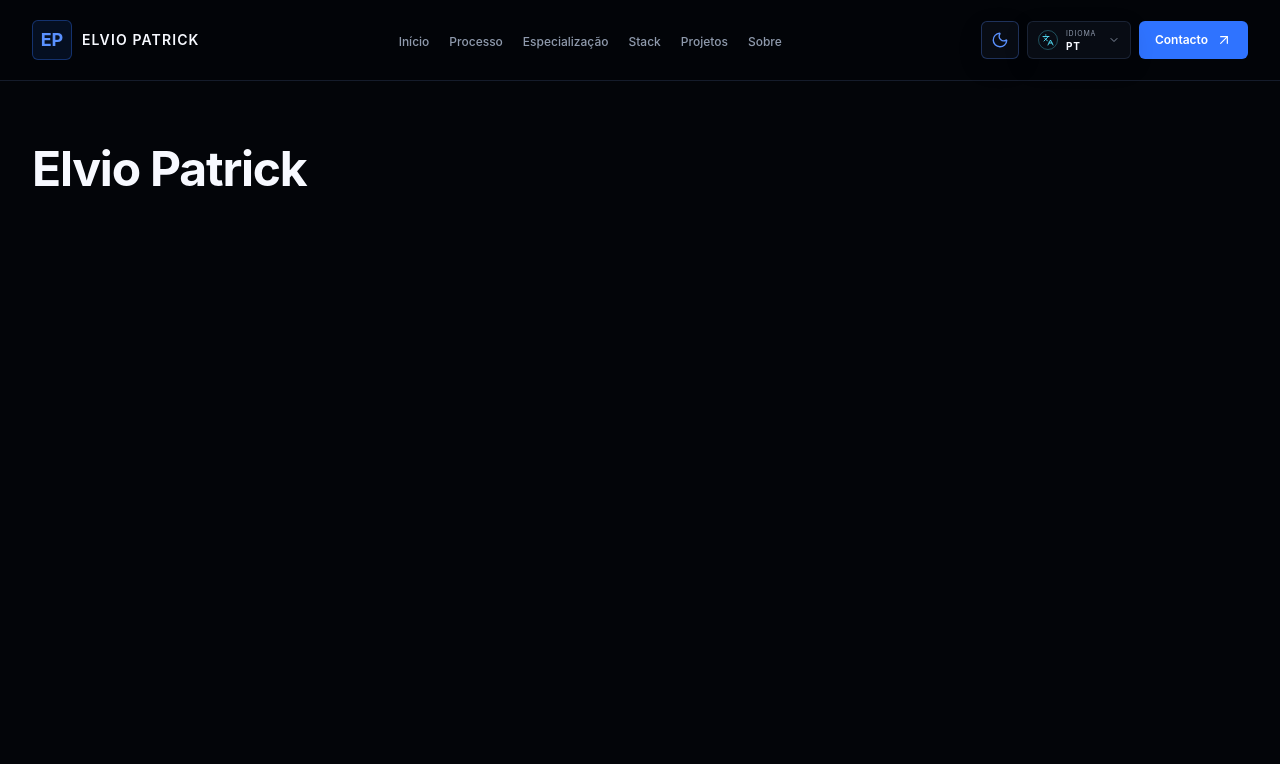
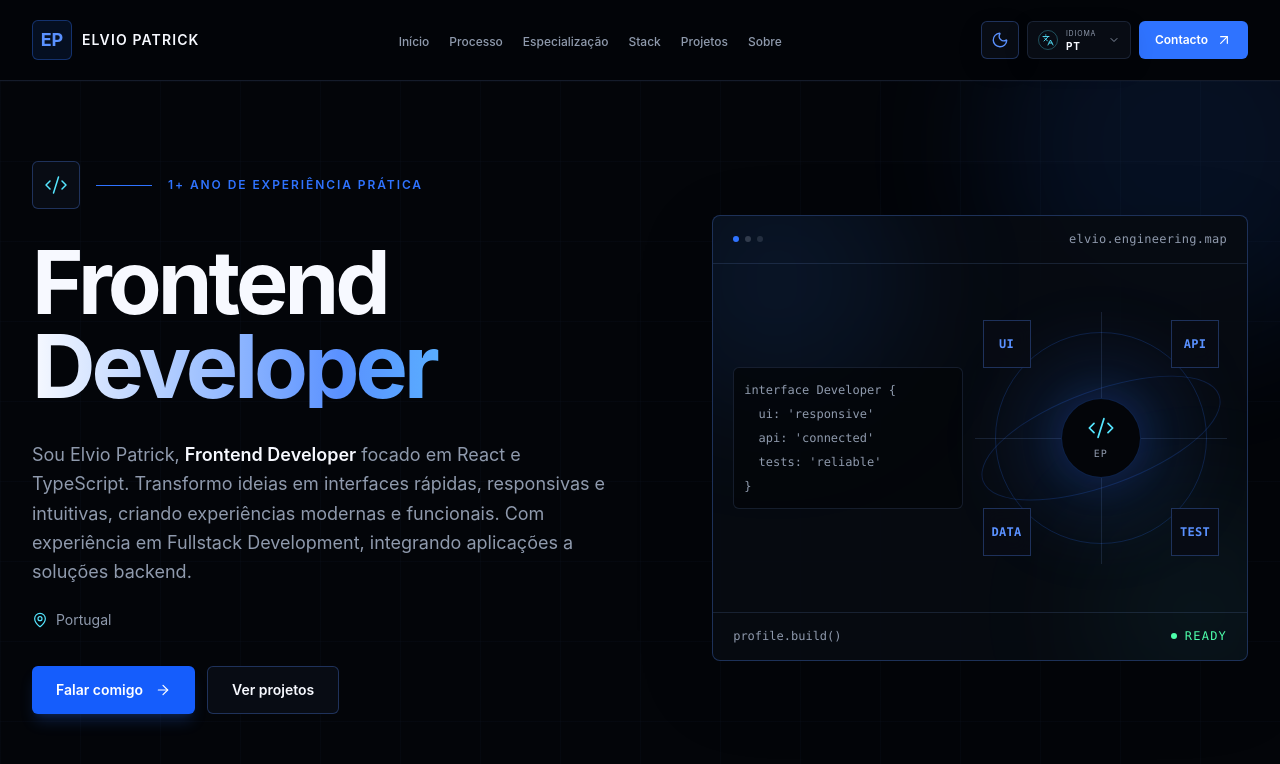
Before and after one commit to elviopatrickdev/portfolio_website_2026, a React (Vite) app: page / in a window 1280 px wide. Shown: the top 764 px of the page. Built offline with nearby package versions, Linux system fonts and the light colour scheme.

Commit message:
feat: implement Hero component with internationalization support and associated tests

```diff
--- a/src/App.tsx
+++ b/src/App.tsx
@@ -1,17 +1,13 @@
 import { Header } from './components/Header/Header'
+import { Hero } from './components/Hero/Hero'
 
 function App() {
   return (
     <>
       <Header />
 
-      <main
-        id="inicio"
-        className="mx-auto min-h-[calc(100dvh-5rem)] max-w-7xl px-4 py-16 sm:px-6 lg:px-8"
-      >
-        <h1 className="text-4xl font-bold tracking-tight text-foreground sm:text-5xl">
-          Elvio Patrick
-        </h1>
+      <main className="min-h-[calc(100dvh-5rem)]">
+        <Hero />
       </main>
     </>
   )
--- /dev/null
+++ b/src/components/Hero/Hero.tsx
@@ -0,0 +1,111 @@
+import { ArrowRight, Code2, MapPin } from 'lucide-react'
+import { useId } from 'react'
+import { Trans, useTranslation } from 'react-i18next'
+import { HeroVisual } from './HeroVisual'
+
+export function Hero() {
+  const { t } = useTranslation('translation')
+  const headingId = useId()
+
+  return (
+    <section
+      id="inicio"
+      aria-labelledby={headingId}
+      className="relative isolate overflow-hidden bg-background py-16 sm:py-20"
+    >
+      <div
+        aria-hidden="true"
+        className="pointer-events-none absolute inset-0 -z-10 bg-[linear-gradient(to_right,var(--grid-line)_1px,transparent_1px),linear-gradient(to_bottom,var(--grid-line)_1px,transparent_1px)] bg-size-[80px_80px]"
+      />
+
+      <div
+        aria-hidden="true"
+        className="pointer-events-none absolute -top-32 -right-24 -z-10 size-96 rounded-full bg-primary/10 blur-3xl"
+      />
+
+      <div className="mx-auto grid max-w-7xl items-center gap-14 px-4 sm:px-6 lg:grid-cols-[1.15fr_1fr] lg:gap-12 lg:px-8 xl:gap-16">
+        <div className="min-w-0">
+          <div className="flex items-center gap-3 sm:gap-4">
+            <span className="grid size-12 shrink-0 place-items-center rounded-md border border-border-strong bg-surface text-accent">
+              <Code2
+                aria-hidden="true"
+                className="size-6"
+                strokeWidth={1.5}
+              />
+            </span>
+
+            <span
+              aria-hidden="true"
+              className="h-px w-8 shrink-0 bg-primary sm:w-14"
+            />
+
+            <p className="text-xs font-semibold uppercase tracking-[0.16em] text-primary">
+              {t('hero.experience')}
+            </p>
+          </div>
+
+          <h1
+            id={headingId}
+            className="mt-8 text-5xl leading-[0.95] font-bold tracking-[-0.045em] text-foreground sm:text-7xl lg:text-[clamp(4rem,7vw,5.5rem)]"
+          >
+            <span className="block">
+              {t('hero.title')}
+            </span>
+            {' '}
+            <span className="block bg-linear-to-r from-foreground via-primary-bright to-accent bg-clip-text text-transparent">
+              {t('hero.titleHighlight')}
+            </span>
+          </h1>
+
+          <p className="mt-8 max-w-xl text-base leading-relaxed text-muted-foreground sm:text-lg">
+            <Trans
+              ns="translation"
+              i18nKey="hero.description"
+              components={{
+                strong: (
+                  <strong className="font-semibold text-foreground" />
+                ),
+              }}
+            />
+          </p>
+
+          <p className="mt-6 flex items-center gap-2 text-sm text-muted-foreground">
+            <MapPin
+              aria-hidden="true"
+              className="size-4 shrink-0 text-accent"
+              strokeWidth={1.8}
+            />
+
+            {t('hero.location')}
+          </p>
+
+          <div className="mt-9 flex flex-wrap items-center gap-3">
+            <a
+              href="#contacto"
+              className="inline-flex min-h-12 items-center justify-center gap-3 rounded-md bg-blue-600 px-6 text-sm font-semibold text-white shadow-lg shadow-primary/20 transition-colors duration-200 hover:bg-blue-700 focus-visible:outline-2 focus-visible:outline-offset-4 focus-visible:outline-accent motion-reduce:transition-none"
+            >
+              {t('hero.contact')}
+
+              <ArrowRight
+                aria-hidden="true"
+                className="size-4"
+                strokeWidth={1.8}
+              />
+            </a>
+
+            <a
+              href="#projetos"
+              className="inline-flex min-h-12 items-center justify-center rounded-md border border-border-strong bg-surface px-6 text-sm font-semibold text-foreground transition-colors duration-200 hover:border-accent hover:bg-surface-secondary focus-visible:outline-2 focus-visible:outline-offset-4 focus-visible:outline-accent motion-reduce:transition-none"
+            >
+              {t('hero.viewProjects')}
+            </a>
+          </div>
+        </div>
+
+        <div className="min-w-0">
+          <HeroVisual />
+        </div>
+      </div>
+    </section>
+  )
+}
--- /dev/null
+++ b/src/components/Hero/HeroVisual.tsx
@@ -0,0 +1,120 @@
+import { Code2 } from 'lucide-react'
+
+type NodePosition =
+  | 'top-left'
+  | 'top-right'
+  | 'bottom-left'
+  | 'bottom-right'
+
+interface VisualNode {
+  label: string
+  position: NodePosition
+}
+
+const visualNodes: VisualNode[] = [
+  {
+    label: 'UI',
+    position: 'top-left',
+  },
+  {
+    label: 'API',
+    position: 'top-right',
+  },
+  {
+    label: 'DATA',
+    position: 'bottom-left',
+  },
+  {
+    label: 'TEST',
+    position: 'bottom-right',
+  },
+]
+
+const nodePositionClasses: Record<NodePosition, string> = {
+  'top-left': 'top-2 left-2',
+  'top-right': 'top-2 right-2',
+  'bottom-left': 'bottom-2 left-2',
+  'bottom-right': 'bottom-2 right-2',
+}
+
+const developerCode = `interface Developer {
+  ui: 'responsive'
+  api: 'connected'
+  tests: 'reliable'
+}`
+
+export function HeroVisual() {
+  return (
+    <div
+      aria-hidden="true"
+      className="relative isolate overflow-hidden rounded-lg border border-border-strong bg-card shadow-[0_24px_80px_rgba(0,0,0,0.16)]"
+    >
+      <div className="pointer-events-none absolute -top-16 -left-16 size-64 rounded-full bg-primary/10 blur-3xl" />
+
+      <div className="pointer-events-none absolute -right-16 -bottom-16 size-56 rounded-full bg-accent/5 blur-3xl" />
+
+      <div className="relative flex min-h-12 items-center justify-between gap-4 border-b border-border px-4 sm:px-5">
+        <div className="flex items-center gap-1.5">
+          <span className="size-1.5 rounded-full bg-primary" />
+          <span className="size-1.5 rounded-full bg-muted-foreground/30" />
+          <span className="size-1.5 rounded-full bg-muted-foreground/20" />
+        </div>
+
+        <span className="font-mono text-[10px] tracking-wide text-muted-foreground sm:text-xs">
+          elvio.engineering.map
+        </span>
+      </div>
+
+      <div className="relative grid gap-6 px-4 py-8 sm:grid-cols-[1fr_1.1fr] sm:items-center sm:gap-3 sm:px-5 sm:py-12">
+        <pre className="min-w-0 overflow-x-auto rounded-md border border-border bg-background/80 p-3 font-mono text-[11px] leading-6 text-muted-foreground sm:p-2.5 xl:text-xs">
+          <code>{developerCode}</code>
+        </pre>
+
+        <div className="relative mx-auto aspect-square w-full max-w-64">
+          <div className="absolute inset-12 rounded-full bg-primary/15 blur-2xl" />
+
+          <div className="absolute inset-5 rounded-full border border-primary/20" />
+
+          <div className="absolute top-1/2 left-0 h-[38%] w-full -translate-y-1/2 -rotate-[20deg] rounded-[50%] border border-primary/20" />
+
+          <div className="absolute top-1/2 right-0 left-0 h-px bg-border" />
+
+          <div className="absolute top-0 bottom-0 left-1/2 w-px bg-border" />
+
+          <div className="absolute top-1/2 left-1/2 grid size-20 -translate-x-1/2 -translate-y-1/2 place-content-center justify-items-center gap-1 rounded-full border border-primary/25 bg-background shadow-[0_0_44px_rgba(47,115,255,0.2)]">
+            <Code2
+              className="size-7 text-accent"
+              strokeWidth={1.5}
+            />
+
+            <span className="font-mono text-[10px] tracking-widest text-muted-foreground">
+              EP
+            </span>
+          </div>
+
+          {visualNodes.map((node) => (
+            <div
+              key={node.label}
+              className={`absolute grid size-12 place-items-center border border-border-strong bg-surface/90 font-mono text-xs font-semibold tracking-wide text-primary-bright backdrop-blur-sm ${
+                nodePositionClasses[node.position]
+              }`}
+            >
+              {node.label}
+            </div>
+          ))}
+        </div>
+      </div>
+
+      <div className="relative flex min-h-12 items-center justify-between gap-4 border-t border-border px-4 font-mono text-xs sm:px-5">
+        <span className="text-muted-foreground">
+          profile.build()
+        </span>
+
+        <span className="flex items-center gap-2 tracking-widest text-success">
+          <span className="size-1.5 rounded-full bg-success" />
+          READY
+        </span>
+      </div>
+    </div>
+  )
+}
--- a/src/i18n/locales/en.ts
+++ b/src/i18n/locales/en.ts
@@ -25,4 +25,15 @@ export const en: TranslationResources = {
     about: 'About',
     contact: 'Contact',
   },
+
+  hero: {
+    experience: '1+ year of hands-on experience',
+    title: 'Frontend',
+    titleHighlight: 'Developer',
+    description:
+      "I'm Elvio Patrick, a <strong>Frontend Developer</strong> focused on React and TypeScript. I turn ideas into fast, responsive and intuitive interfaces, creating modern, functional experiences. With experience in Fullstack Development, I integrate applications with backend solutions.",
+    location: 'Portugal',
+    viewProjects: 'View projects',
+    contact: 'Get in touch',
+  }
 }
--- a/src/i18n/locales/pt.ts
+++ b/src/i18n/locales/pt.ts
@@ -25,4 +25,15 @@ export const pt: TranslationResources = {
     about: 'Sobre',
     contact: 'Contacto',
   },
+
+  hero: {
+    experience: '1+ ano de experiência prática',
+    title: 'Frontend',
+    titleHighlight: 'Developer',
+    description:
+      'Sou Elvio Patrick, <strong>Frontend Developer</strong> focado em React e TypeScript. Transformo ideias em interfaces rápidas, responsivas e intuitivas, criando experiências modernas e funcionais. Com experiência em Fullstack Development, integrando aplicações a soluções backend.',
+    location: 'Portugal',
+    viewProjects: 'Ver projetos',
+    contact: 'Falar comigo',
+  }
 }
--- a/src/types/translations.ts
+++ b/src/types/translations.ts
@@ -23,4 +23,14 @@ export interface TranslationResources {
     about: string
     contact: string
   }
+
+hero: {
+  experience: string
+  title: string
+  titleHighlight: string
+  description: string
+  location: string
+  viewProjects: string
+  contact: string
 }
+}
```
Also changed, not shown: 2 other files (tests, documents, lock files or other folders).
